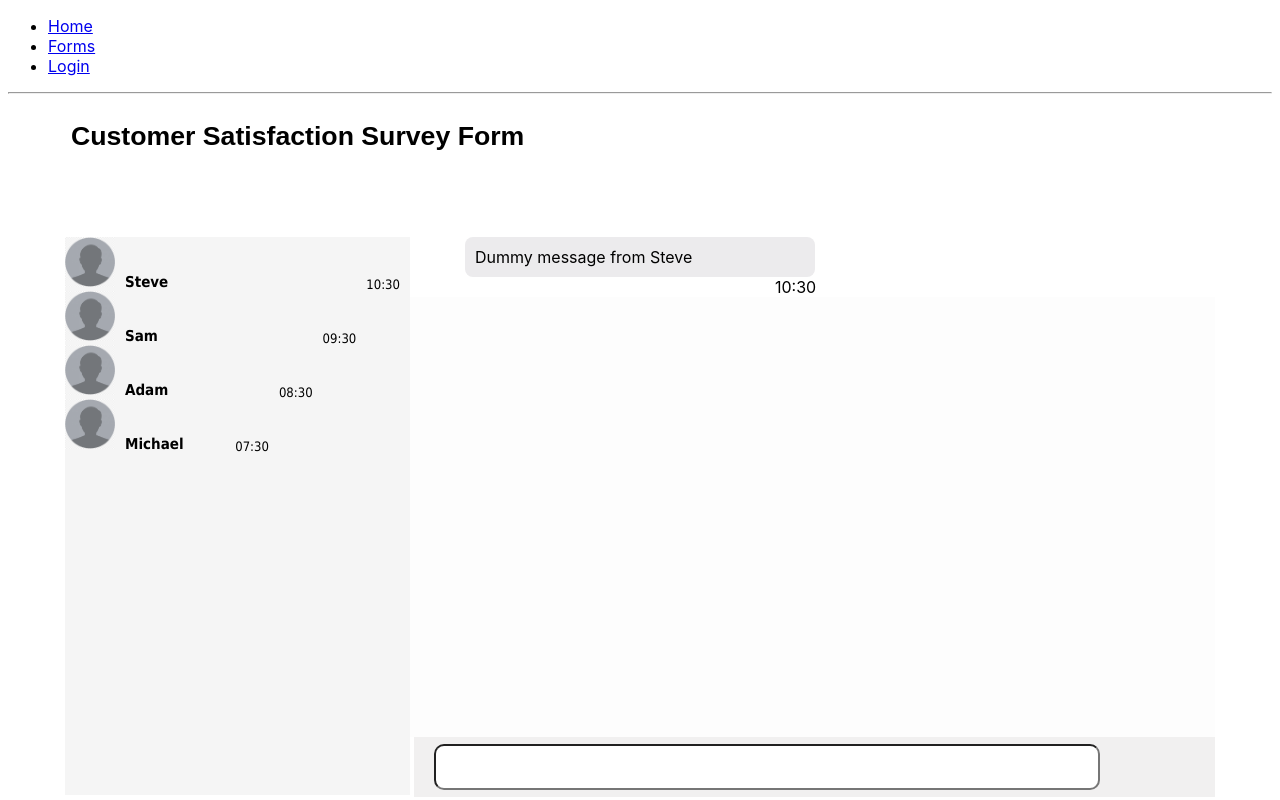
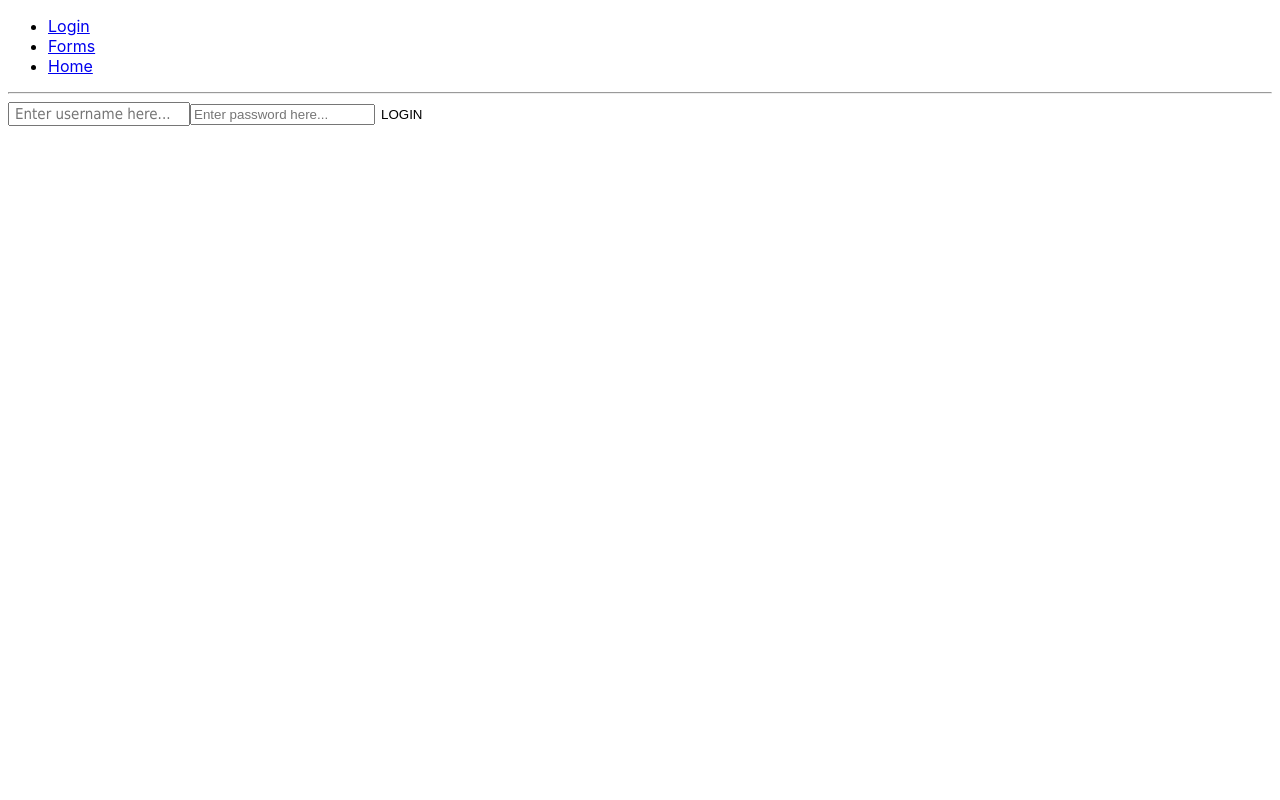
Before and after one commit to cenkdz/chat-app, a React (Create React App) app: page / in a window 1280 px wide. Built offline with nearby package versions, Linux system fonts and the light colour scheme.

Commit message:
login function completed

```diff
--- a/package.json
+++ b/package.json
@@ -3,6 +3,7 @@
   "version": "0.1.0",
   "private": true,
   "dependencies": {
+    "axios": "^0.19.0",
     "moment": "^2.24.0",
     "nanoid": "^2.1.7",
     "prop-types": "^15.7.2",
--- a/src/apiRequests.js
+++ b/src/apiRequests.js
@@ -1,6 +1,27 @@
-class allRequests {
-}
+import axios from 'axios';
 
-//loginden sonra chate
 
-export default allRequests;
+const Requests = {
+
+
+  login(bodyFormData) {
+    axios({
+      method: 'post',
+      url: 'http://api.jotform.com//user/login',
+      data: bodyFormData,
+      headers: { 'Content-Type': 'multipart/form-data' },
+    })
+      .then((response) => {
+        // handle success
+        console.log(response);
+      })
+      .catch((response) => {
+        // handle error
+        console.log(response);
+      });
+  },
+
+};
+
+
+export default Requests;
--- a/src/index.js
+++ b/src/index.js
@@ -16,21 +16,21 @@ const routing = (
     <div>
       <ul>
         <li>
-          <Link to="/">Home</Link>
+          <Link to="/">Login</Link>
         </li>
         <li>
           <Link to="/forms">Forms</Link>
         </li>
         <li>
-          <Link to="/login">Login</Link>
+          <Link to="/home">Home</Link>
         </li>
       </ul>
       <hr />
       <Switch>
-        <Route exact path="/" component={App} />
+        <Route exact path="/" component={Login} />
         <Route exact path="/forms" component={Forms} />
         <Route path="/forms/:formid" component={Form} />
-        <Route path="/login" component={Login} />
+        <Route path="/home" component={App} />
         <Route component={Notfound} />
       </Switch>
     </div>
--- a/src/login.jsx
+++ b/src/login.jsx
@@ -1,7 +1,60 @@
 import React from 'react';
+import Request from './apiRequests';
+import Requests from './apiRequests';
 
 class Login extends React.Component {
+  constructor({ props }) {
+    super(props);
+
+    this.login = this.login.bind(this);
+    this.handleChange = this.handleChange.bind(this);
+
+    this.state = {
+      username: null,
+      password: null,
+    };
+  }
+
+  handleChange({ target }) {
+    this.setState({
+      [target.name]: target.value,
+    });
+  }
+
+  login() {
+    const bodyFormData = new FormData();
+
+    bodyFormData.set('username', this.state.username);
+
+    bodyFormData.set('password', this.state.password);
+
+
+    Requests.login(bodyFormData);
+  }
+
   render() {
-    return <h1>Please Login</h1>;
+    return (
+      <div className="loginDiv">
+        <input
+          type="text"
+          name="username"
+          placeholder="Enter username here..."
+          value={this.state.username}
+          onChange={this.handleChange}
+        />
+
+        <input
+          type="password"
+          name="password"
+          placeholder="Enter password here..."
+          value={this.state.password}
+          onChange={this.handleChange}
+        />
+
+        <button type="button" value="LOGIN" onClick={this.login}>LOGIN</button>
+      </div>
+    );
   }
-} export default Login;
+}
+
+export default Login;
```
Also changed, not shown: 1 other file (tests, documents, lock files or other folders).
